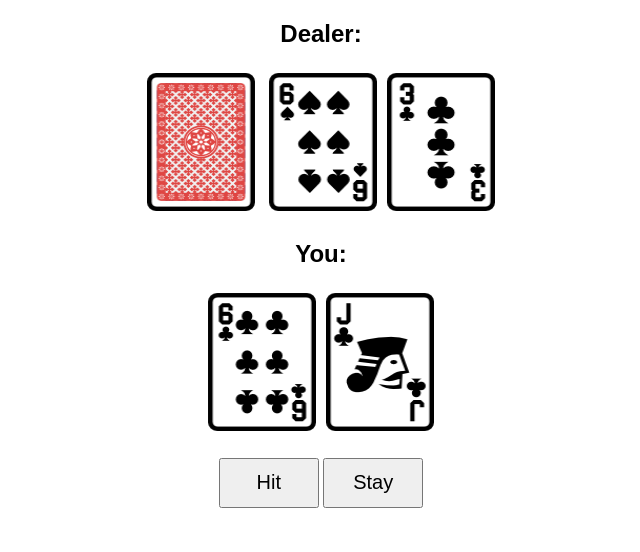
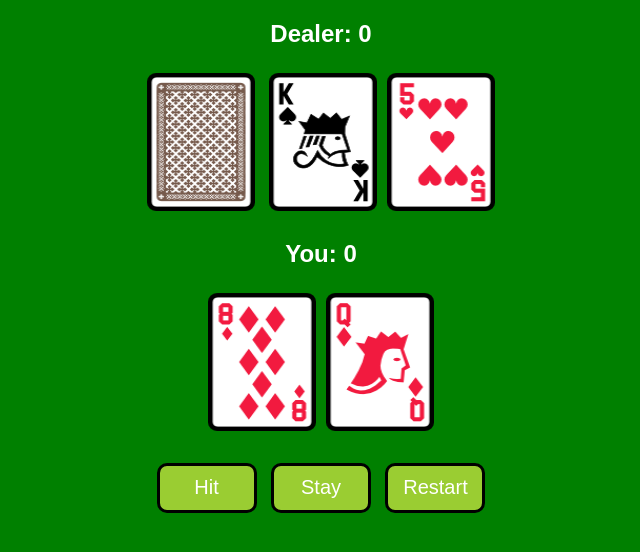
Before and after one commit to Souvlaki42/blackjack, a website built with Vite: page index.html in a window 1280 px wide. Shown: the whole page, without its empty margins (319-959 px from the left). Built offline with nearby package versions, Linux system fonts and the light colour scheme.

Commit message:
New styles, bug fixes and readme

```diff
--- a/index.html
+++ b/index.html
@@ -9,17 +9,18 @@
     <title>Black Jack</title>
   </head>
   <body>
-    <h2>Dealer: <span id="dealer-sum"></span></h2>
+    <h2>Dealer: <span id="dealer-sum">0</span></h2>
     <div id="dealer-cards" class="cards">
       <img id="hidden" src="" alt="">
     </div>
 
-    <h2>You: <span id="your-sum"></span></h2>
+    <h2>You: <span id="your-sum">0</span></h2>
     <div id="your-cards" class="cards"></div>
 
     <br>
     <button id="hit" class="btn">Hit</button>
     <button id="stay" class="btn">Stay</button>
-    <p id="results"></p>
+    <button id="restart" class="btn">Restart</button>
+    <h4 id="results"></h4>
   </body>
 </html>
--- a/src/script.ts
+++ b/src/script.ts
@@ -8,26 +8,41 @@ let hidden: string | undefined;
 let deck: string[];
 
 let canHit: boolean = true;
+let canRestart: boolean = true;
 
 interface Elements {
 	dealerCards: HTMLDivElement;
 	yourCards: HTMLDivElement;
 	hitBtn: HTMLButtonElement;
 	stayBtn: HTMLButtonElement;
+	restartBtn: HTMLButtonElement;
 	hiddenCard: HTMLImageElement;
-	resultsText: HTMLParagraphElement;
+	resultsText: HTMLHeadingElement;
 	dealerSumText: HTMLSpanElement;
 	yourSumText: HTMLSpanElement;
 }
 
-window.addEventListener("load", () => {
+window.addEventListener("load", initGame);
+
+function initGame() {
+	if (!canRestart) return;
 	console.clear();
+
+	dealerSum = 0;
+	yourSum = 0;
+	dealerAceCount = 0;
+	yourAceCount = 0;
+	hidden = undefined;
+	deck = [];
+	canHit = true;
+	canRestart = false;
 
 	const elements = {
 		dealerCards: document.querySelector("#dealer-cards"),
 		yourCards: document.querySelector("#your-cards"),
 		hitBtn: document.querySelector("#hit"),
 		stayBtn: document.querySelector("#stay"),
+		restartBtn: document.querySelector("#restart"),
 		hiddenCard: document.querySelector("#hidden"),
 		resultsText: document.querySelector("#results"),
 		dealerSumText: document.querySelector("#dealer-sum"),
@@ -46,10 +61,22 @@ window.addEventListener("load", () => {
 			"One or more of the required ui elements is currenly undefined!"
 		);
 
+	const { dealerSumText, yourSumText, resultsText, dealerCards, yourCards } = elements;
+
+	dealerSumText.innerText = "0";
+	yourSumText.innerText = "0";
+	resultsText.innerText = "";
+
+	Array.from(dealerCards.children).forEach(child => {
+		if (child.id !== "hidden") dealerCards.removeChild(child);
+	});
+
+	Array.from(yourCards.children).forEach(child => yourCards.removeChild(child));
+
 	buildDeck();
 	shuffleDeck();
 	startGame(elements);
-});
+}
 
 function buildDeck() {
 	const values = [
@@ -85,7 +112,8 @@ function shuffleDeck() {
 }
 
 function startGame(elements: Elements) {
-	const { dealerCards, yourCards, hitBtn, stayBtn, hiddenCard } = elements;
+	const { dealerCards, yourCards, hitBtn, stayBtn, restartBtn, hiddenCard } =
+		elements;
 
 	hidden = deck.pop();
 	if (!hidden) return;
@@ -117,6 +145,7 @@ function startGame(elements: Elements) {
 
 	hitBtn.addEventListener("click", () => hit(elements));
 	stayBtn.addEventListener("click", () => stay(elements));
+	restartBtn.addEventListener("click", () => initGame());
 }
 
 function hit(elements: Elements) {
@@ -153,6 +182,8 @@ function stay(elements: Elements) {
 	yourSumText.innerText = yourSum.toString();
 	resultsText.innerText = message;
 
+	canRestart = true;
+
 	console.log("------- Open for debuging purposes! ------");
 	console.log(`Dealer's sum: ${dealerSum}`);
 	console.log(`Your sum: ${yourSum}`);
--- a/src/style.css
+++ b/src/style.css
@@ -1,6 +1,8 @@
 body {
   font-family: Arial, Helvetica, sans-serif;
   text-align: center;
+  background-color: green;
+  user-select: none;
 }
 
 .cards img {
@@ -13,4 +15,25 @@ body {
   width: 100px;
   height: 50px;
   font-size: 20px;
+  border-radius: 10px;
+  margin: 5px;
+  background-color: yellowgreen;
+  color: white;
+  border: 3px solid black;
 }
+
+.btn:hover {
+  cursor: pointer;
+  background-color: yellow;
+  color: black;
+}
+
+h2 {
+  color: white;
+}
+
+#results {
+  color: red;
+  font: optional;
+  font-size: 30px;
+}
```
Also changed, not shown: README.md.
